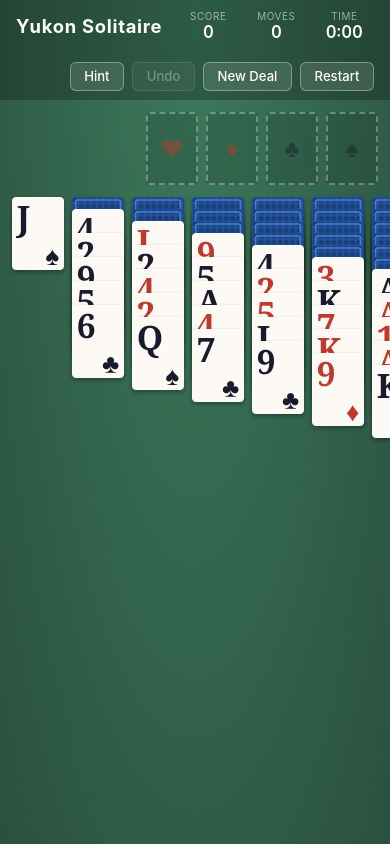
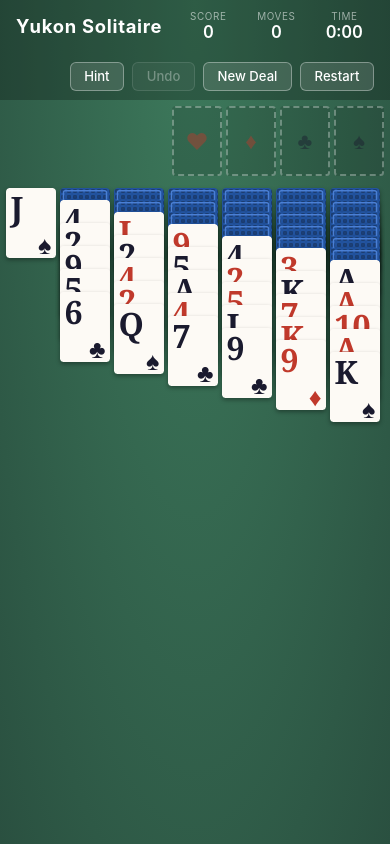
Before and after one commit to alvarocavalcanti/yukon-solitaire, a React (Vite) app: page / in a window 390 px wide. Built offline with nearby package versions, Linux system fonts and the light colour scheme.

Commit message:
fix: responsive card sizing so all 7 columns fit on narrow screens

```diff
--- a/src/components/GameBoard.module.css
+++ b/src/components/GameBoard.module.css
@@ -12,14 +12,15 @@
   display: flex;
   flex-direction: column;
   gap: 12px;
-  padding: 12px;
+  padding: var(--side-pad, 12px);
   overflow-y: auto;
+  overflow-x: hidden;
   cursor: default;
 }
 
 .foundationRow {
   display: flex;
-  gap: 8px;
+  gap: var(--col-gap, 8px);
   align-items: flex-start;
   flex-shrink: 0;
 }
@@ -31,7 +32,7 @@
 
 .tableau {
   display: flex;
-  gap: 8px;
+  gap: var(--col-gap, 8px);
   align-items: flex-start;
   flex-shrink: 0;
 }
--- a/src/components/GameBoard.tsx
+++ b/src/components/GameBoard.tsx
@@ -11,22 +11,31 @@ const CARD_RATIO = 1.4
 const FACE_DOWN_RATIO = 0.17
 const FACE_UP_RATIO = 0.33
 
-function useCardSize() {
-  const [cardWidth, setCardWidth] = useState(BASE_CARD_WIDTH)
+interface Layout {
+  cardWidth: number
+  colGap: number
+  sidePad: number
+}
+
+function computeLayout(vw: number): Layout {
+  // Scale gaps and padding down on narrow screens so all 7 columns always fit
+  const colGap = vw < 480 ? 4 : 8
+  const sidePad = vw < 480 ? 6 : 12
+  const maxCardWidth = Math.floor((vw - sidePad * 2 - colGap * 6) / 7)
+  const cardWidth = Math.min(BASE_CARD_WIDTH, Math.max(40, maxCardWidth))
+  return { cardWidth, colGap, sidePad }
+}
+
+function useLayout(): Layout {
+  const [layout, setLayout] = useState<Layout>(() => computeLayout(window.innerWidth))
 
   useEffect(() => {
-    const update = () => {
-      const vw = window.innerWidth
-      // 7 columns + 6 gaps of 8px + side padding of 24px
-      const maxWidth = Math.floor((vw - 24 - 6 * 8) / 7)
-      setCardWidth(Math.min(BASE_CARD_WIDTH, Math.max(52, maxWidth)))
-    }
-    update()
+    const update = () => setLayout(computeLayout(window.innerWidth))
     window.addEventListener('resize', update)
     return () => window.removeEventListener('resize', update)
   }, [])
 
-  return cardWidth
+  return layout
 }
 
 interface Props {
@@ -54,7 +63,7 @@ export function GameBoard({ game }: Props) {
     validDestinations,
   } = game
 
-  const cardWidth = useCardSize()
+  const { cardWidth, colGap, sidePad } = useLayout()
   const cardHeight = Math.round(cardWidth * CARD_RATIO)
   const faceDownOffset = Math.round(cardHeight * FACE_DOWN_RATIO)
   const faceUpOffset = Math.round(cardHeight * FACE_UP_RATIO)
@@ -115,7 +124,15 @@ export function GameBoard({ game }: Props) {
   )
 
   return (
-    <div className={styles.board} style={{ ['--card-width' as string]: `${cardWidth}px`, ['--card-height' as string]: `${cardHeight}px` }}>
+    <div
+      className={styles.board}
+      style={{
+        ['--card-width' as string]: `${cardWidth}px`,
+        ['--card-height' as string]: `${cardHeight}px`,
+        ['--col-gap' as string]: `${colGap}px`,
+        ['--side-pad' as string]: `${sidePad}px`,
+      }}
+    >
       <GameHeader
         score={state.score}
         moveCount={state.moveCount}
```
